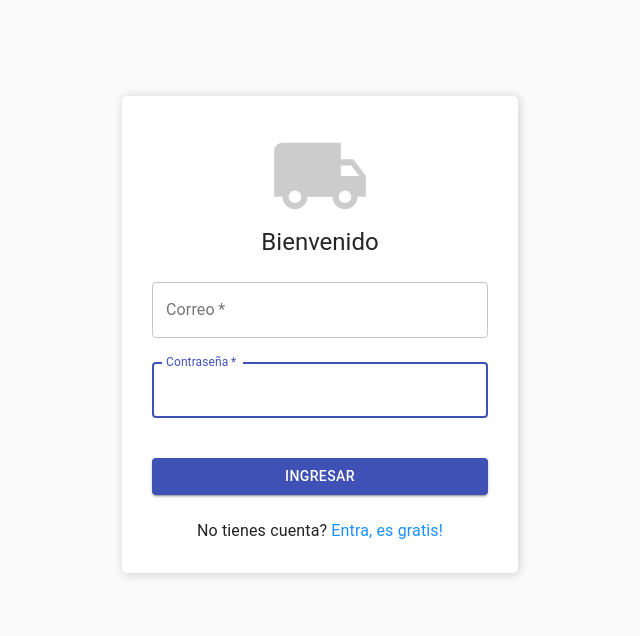
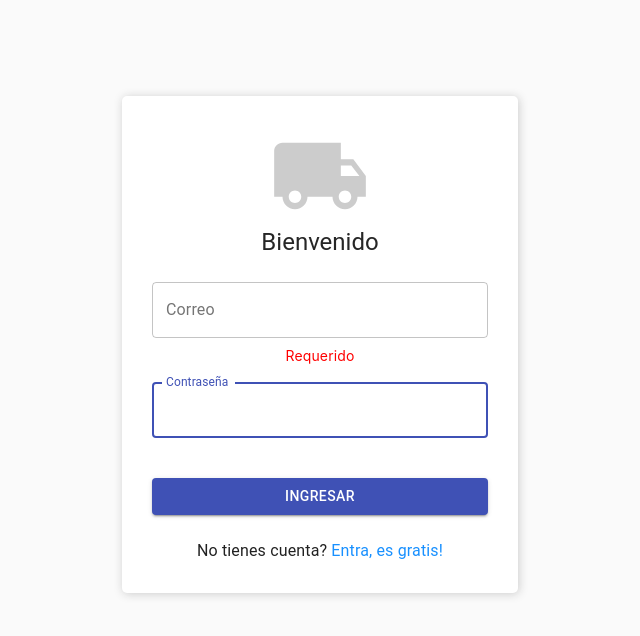
Before and after one commit to csepulvedaz/mudaya, a React (Create React App) app: page / in a window 1280 px wide. Both pictures are taken after a click on the element 640 px from the left and 390 px from the top of the page. Shown: the top 636 px of the page, without its empty margins (320-960 px from the left). Built offline with nearby package versions, Linux system fonts and the light colour scheme.

Commit message:
:alembic::see_no_evil:Se agrego formik para validacion de formularios

```diff
--- a/package.json
+++ b/package.json
@@ -11,13 +11,15 @@
     "@testing-library/user-event": "^7.2.1",
     "antd": "^4.0.4",
     "dotenv": "^8.2.0",
+    "formik": "^2.1.4",
     "google-maps-react": "^2.0.2",
     "graphql": "^15.0.0",
     "react": "^16.13.1",
     "react-dom": "^16.13.1",
     "react-infinite-scroller": "^1.2.4",
     "react-router-dom": "^5.1.2",
-    "react-scripts": "3.4.1"
+    "react-scripts": "3.4.1",
+    "yup": "^0.28.3"
   },
   "scripts": {
     "start": "react-scripts start",
--- a/src/pages/Login.js
+++ b/src/pages/Login.js
@@ -1,4 +1,4 @@
-import React, { useState } from "react";
+import React from "react";
 import Button from "@material-ui/core/Button";
 import TextField from "@material-ui/core/TextField";
 import LocalShippingIcon from "@material-ui/icons/LocalShipping";
@@ -8,6 +8,8 @@ import { makeStyles } from "@material-ui/core/styles";
 import Container from "@material-ui/core/Container";
 import Grid from "@material-ui/core/Grid";
 import { Link, useHistory } from "react-router-dom";
+import { Formik, Form, ErrorMessage } from "formik";
+import * as Yup from "yup";
 
 const useStyles = makeStyles((theme) => ({
     "@global": {
@@ -43,17 +45,18 @@ const useStyles = makeStyles((theme) => ({
         fontSize: "100px",
         color: "#ccc",
     },
+    errorInput: {
+        border: "1px red solid",
+    },
+    errorMessage: {
+        color: "red",
+        textAlign: "left",
+    },
 }));
 
 const Login = () => {
-    const [email, setEmail] = useState("");
-    const [password, setPassword] = useState("");
     const classes = useStyles();
     let history = useHistory();
-
-    const handleOnClick = () => {
-        history.push("/principal");
-    };
 
     return (
         <Container component="main" maxWidth="xs">
@@ -64,42 +67,80 @@ const Login = () => {
                 <Typography component="h1" variant="h5">
                     Bienvenido
                 </Typography>
-                <form className={classes.form} noValidate>
+                <Formik
+                    initialValues={{
+                        email: "",
+                        password: "",
+                    }}
+                    validationSchema={Yup.object({
+                        email: Yup.string()
+                            .email("Email incorrecto")
+                            .required("Requerido"),
+                        password: Yup.string().required("Requerido"),
+                    })}
+                    onSubmit={(values, { setSubmitting }) => {
+                        setTimeout(() => {
+                            alert(JSON.stringify(values, null, 2));
+                            setSubmitting(false);
+                            history.push("/principal");
+                        }, 400);
+                    }}
+                >
+                    {(formik) => (
+                        <Form
+                            className={classes.form}
+                            onSubmit={formik.handleSubmit}
+                            noValidate
+                        >
                             <TextField
+                                fullWidth
+                                autoFocus
                                 variant="outlined"
                                 margin="normal"
-                        required
-                        fullWidth
                                 label="Correo"
-                        autoComplete="email"
-                        autoFocus
-                        onChange={(e) => setEmail(e.target.value)}
+                                name="email"
+                                type="email"
+                                {...formik.getFieldProps("email")}
+                                // onChange={(e) => setEmail(e.target.value)}
                                 // onKeyDown={e => {
                                 //     if (e.key === "Enter") props.onPressLogin();
                                 // }}
                             />
+                            <ErrorMessage name="email">
+                                {(errorMessage) => (
+                                    <div className={classes.errorMessage}>
+                                        {errorMessage}
+                                    </div>
+                                )}
+                            </ErrorMessage>
                             <TextField
+                                fullWidth
                                 variant="outlined"
                                 margin="normal"
-                        required
-                        fullWidth
                                 autoComplete="current-password"
                                 label="Contraseña"
+                                name="password"
                                 type="password"
-                        // autoComplete="current-password"
-                        onChange={(e) => setPassword(e.target.value)}
+                                {...formik.getFieldProps("password")}
+                                // onChange={(e) => setPassword(e.target.value)}
                                 // onKeyDown={e => {
                                 //     if (e.key === "Enter") props.onPressLogin();
                                 // }}
                             />
-
+                            <ErrorMessage name="password">
+                                {(errorMessage) => (
+                                    <div className={classes.errorMessage}>
+                                        {errorMessage}
+                                    </div>
+                                )}
+                            </ErrorMessage>
                             <Button
-                        // type="submit"
+                                type="submit"
                                 fullWidth
                                 variant="contained"
                                 color="primary"
                                 className={classes.submit}
-                        onClick={handleOnClick}
+                                // onClick={(e) => handleOnClick(e)}
                             >
                                 Ingresar
                             </Button>
@@ -119,7 +160,9 @@ const Login = () => {
                                     </Typography>
                                 </Grid>
                             </Grid>
-                </form>
+                        </Form>
+                    )}
+                </Formik>
             </div>
         </Container>
     );
```
Also changed, not shown: 1 other file (tests, documents, lock files or other folders). Lines whose indentation alone changed are shown as unchanged.
